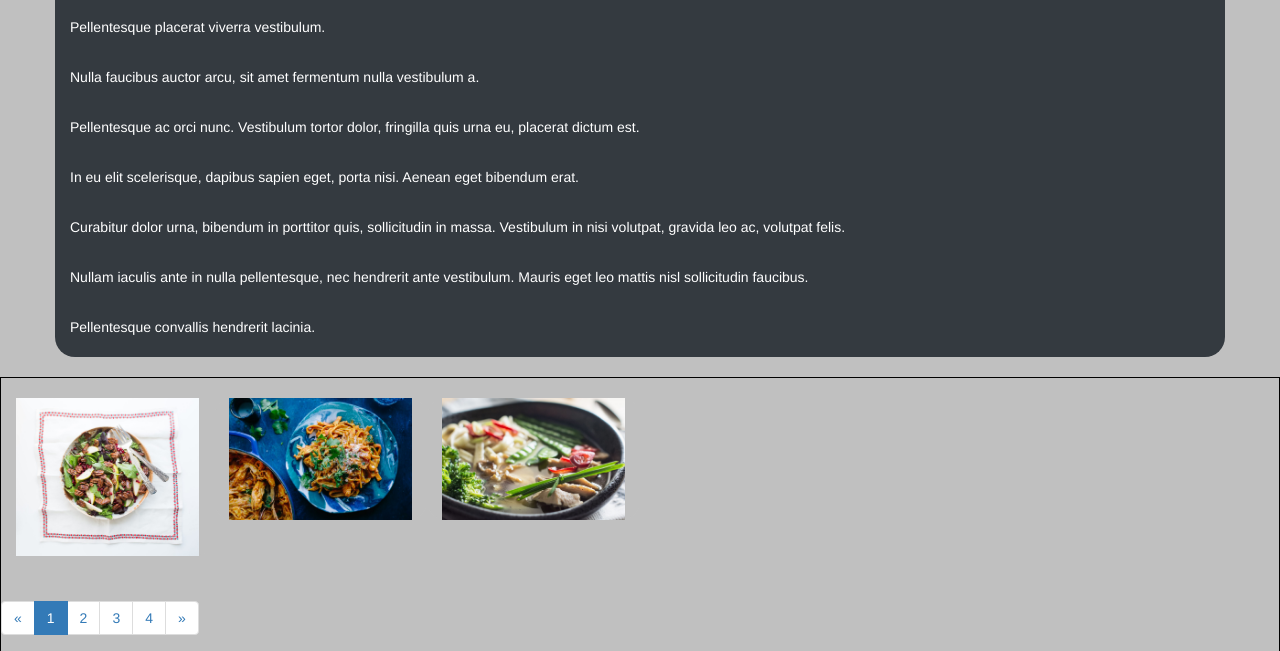
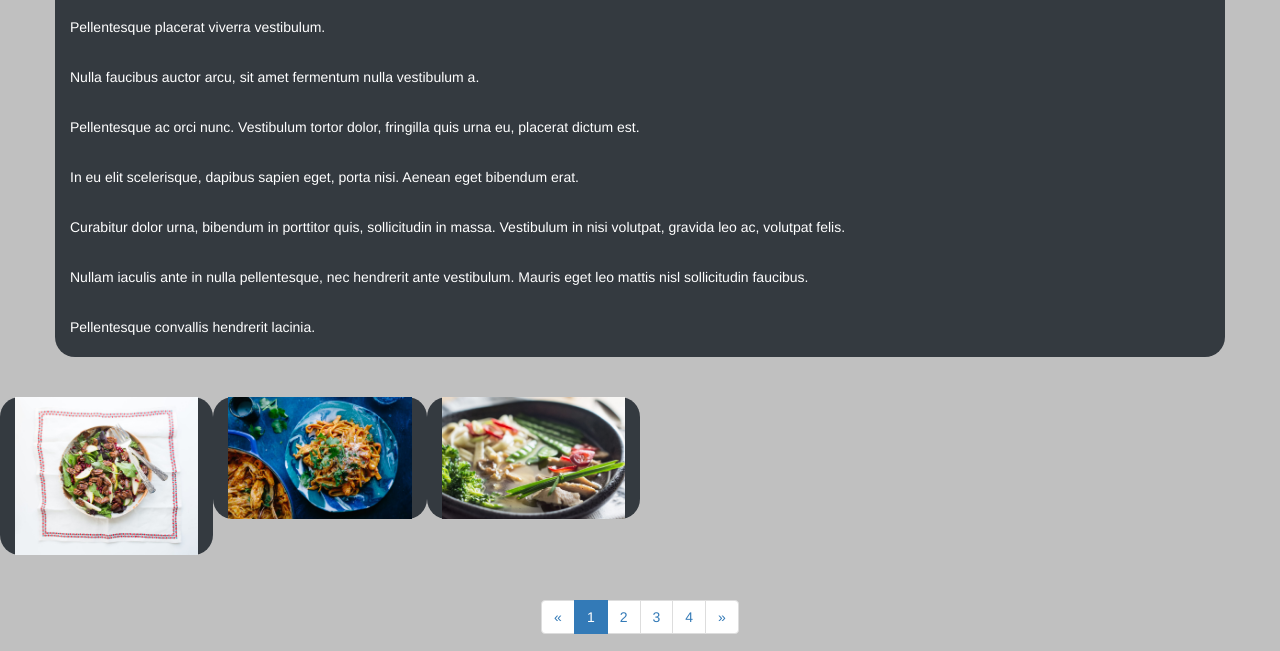
Before and after one commit to soufianecode/restaurant-css-framework, a plain HTML site: page resto.html in a window 1280 px wide. Shown: the part 753-1404 px from the top of the page. Drawn offline with nearby package versions, Linux system fonts and the light colour scheme; a script that the page names is missing.

Commit message:
alignement pagination corrigé

```diff
--- a/asset/style.css
+++ b/asset/style.css
@@ -86,16 +86,14 @@ a, a:hover{
 }
 
 .container-picture{
-    /*margin-left: 300px;*/
-    border: 1px solid black;
+
+    /*border: 1px solid black;*/
     background-color: #c0c0c0;
-}
 
-.bg-col{
-    background-color: #c0c0c0;
 }
 
 
-.pagination{
-
+#page_navigation{
+    display: flex;
+    justify-content: center;
 }
```
